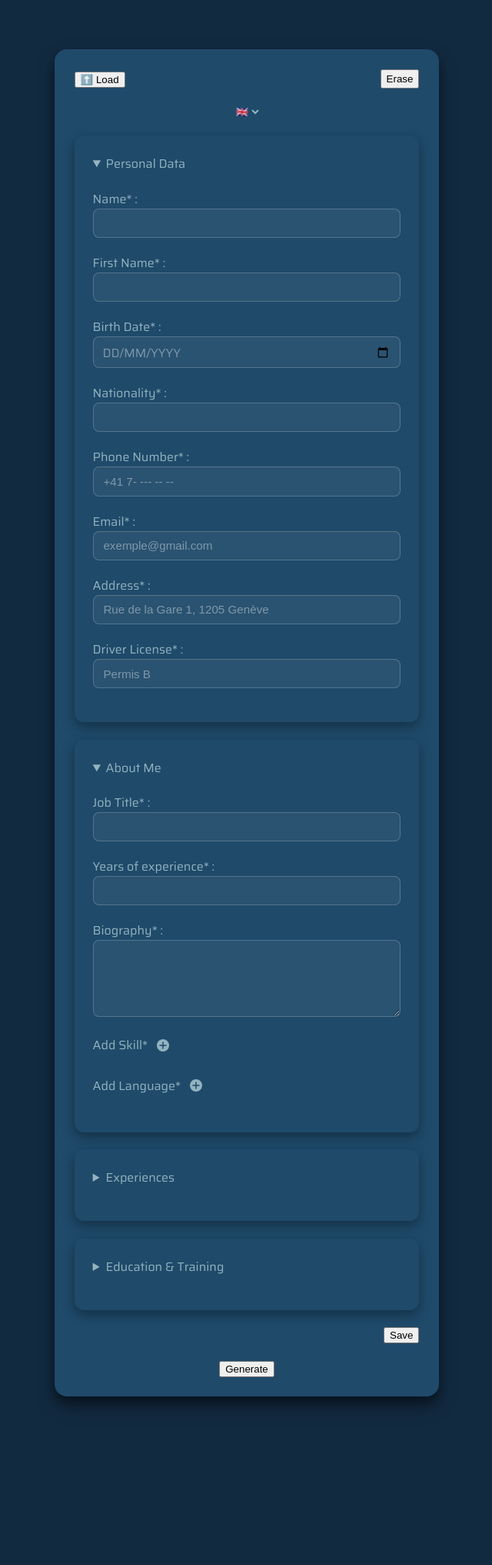
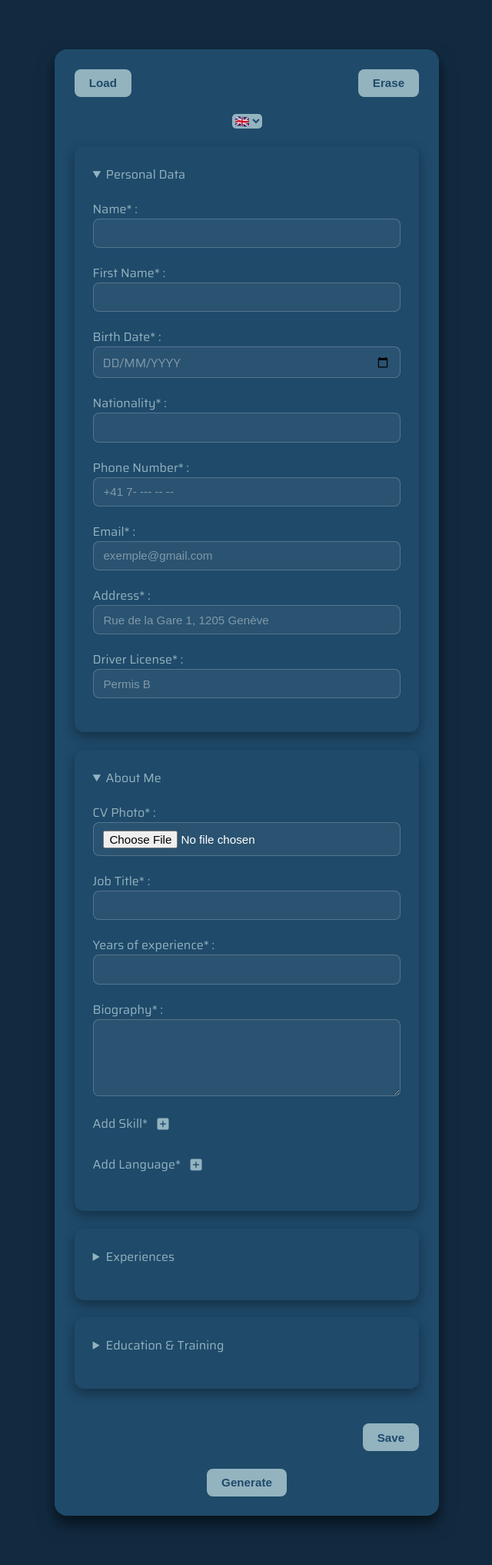
Before and after one commit to iliasmj/cv_generator, a Flask app: page / in a window 1280 px wide, after a click on "About Me". Shown: the whole page at 77% size, without its empty margins (319-959 px from the left). Before the commit the page ends 1829 px from the top, so only its background shows below. Run offline with Flask 3, Linux system fonts and the light colour scheme.

Commit message:
improve index style : styling proficiency selects + form action buttons / adding file input for uploading cv photo

```diff
--- a/app.py
+++ b/app.py
@@ -74,6 +74,7 @@ class Education:
 class Cv:
     def __init__(self):
         self.display_language = flask.request.form.get("display_language")
+        self.photo = flask.request.files["photo"]
         self.personal_data = {
             "name" : "",
             "first_name" : "",
@@ -107,7 +108,7 @@ class Cv:
 
     #gets about me data from index' form
     def get_about_me(self):
-        self.about_me["job_title"] =flask.request.form.get("about_job_title")
+        self.about_me["job_title"] = flask.request.form.get("about_job_title")
         self.about_me["years_experience"] = flask.request.form.get("years_experience")
         print(flask.request.form.get("bio"))
         self.about_me["bio"] = flask.request.form.get("bio")
@@ -159,6 +160,7 @@ class Cv:
     def serialize(self):
         return {
             "display_language": self.display_language,
+            "photo": self.photo.filename,
             "personal_data": self.personal_data,
             "about_me": {
                 "job_title": self.about_me["job_title"],
@@ -217,6 +219,7 @@ def save_cv():
     myCv.get_about_me()
     myCv.get_experiences()
     myCv.get_educations()
+    myCv.photo.save(os.path.join(project_root, "static/img/", myCv.photo.filename))
     myCv.save_json(myCv.display_language)
 #    print("myCv : ") #---------------------------------------CHECK
 #    print(vars(myCv)) #---------------------------------------CHECK
--- a/static/css/index.css
+++ b/static/css/index.css
@@ -46,9 +46,10 @@ body {
 
 #translate {
     justify-self: center;
-    background-color: #1f4a6a;
+    background-color: #93B3BF;
     border: none;
-    color: #93B3BF;
+    border-radius: 5px;
+    color: #1f4a6a;
 }
 
 form {
@@ -204,6 +205,10 @@ input::placeholder {
     object-fit: contain;
 }
 
+.add:hover img, .remove:hover img {
+    transform: scale(1.2);
+}
+
 .skill_remove_button_div, .activity_remove_button_div {
     display: flex;
     justify-content: center;
@@ -228,6 +233,27 @@ input::placeholder {
     display: flex;
     justify-content: center;
     align-items: center;
+}
+
+select {
+    border: 1px solid rgba(255, 255, 255, 0.2);
+    border-radius: 8px;
+    background-color: rgba(255, 255, 255, 0.05);
+    color: #ffffff;
+    font-size: 0.95rem;
+    transition: all 0.2s ease;
+}
+
+select:focus {
+    outline: none;
+    border-color: #4ca3dd;
+    box-shadow: 0 0 4px rgba(76, 163, 221, 0.4);
+    background-color: rgba(255, 255, 255, 0.08);
+}
+
+option {
+    background-color: #1f4a6a;
+    color: #ffffff;
 }
 
 .experience_div, .education_div {
@@ -273,8 +299,26 @@ input::placeholder {
 
 #save {
     justify-self: right;
+    margin-top: 5%;
 }
 
 #generate {
     justify-self: center;
 }
+
+#load, #erase, #generate, #save {
+    padding: 0.6rem 1.2rem;
+    border: none;
+    border-radius: 8px;
+    background-color: #93B3BF; /* fond clair */
+    color: #1f4a6a; /* texte couleur du parent */
+    font-size: 0.95rem;
+    font-weight: 600;
+    cursor: pointer;
+    transition: all 0.2s ease;
+}
+
+#load:hover, #erase:hover, #generate:hover, #save:hover {
+    background-color: #b1c8d0; /* un peu plus clair au survol */
+    transform: translateY(-1px);
+}
--- a/static/js/index.js
+++ b/static/js/index.js
@@ -13,6 +13,7 @@ traduction = {
         address : "Address<span id=\"required\">*</span> :",
         driverLicense : "Driver License<span id=\"required\">*</span> :",
         aboutMeTitle : "About Me",
+        photoLabel : "CV Photo<span id=\"required\">*</span> :",
         aboutJobTitle : "Job Title<span id=\"required\">*</span> :",
         yearsExperience : "Years of experience<span id=\"required\">*</span> :",
         bio : "Biography<span id=\"required\">*</span> :",
@@ -45,6 +46,7 @@ traduction = {
         address : "Adresse<span id=\"required\">*</span> :",
         driverLicense : "Permis de conduire<span id=\"required\">*</span> :",
         aboutMeTitle : "A propos de moi",
+        photoLabel : "Photo CV<span id=\"required\">*</span> :",
         aboutJobTitle : "Profession<span id=\"required\">*</span> :",
         yearsExperience : "Années d'expérience<span id=\"required\">*</span> :",
         bio : "Biographie<span id=\"required\">*</span> :",
@@ -80,6 +82,7 @@ class FirstLevelLabels {
         this.addressLabel = document.getElementById("address_label");
         this.driverLicenseLabel = document.getElementById("driver_license_label");
         this.aboutMeTitle = document.getElementById("about_me_title");
+        this.photoLabel = document.getElementById("photo_label");
         this.aboutJobTitleLabel = document.getElementById("about_job_title_label");
         this.yearsExperienceLabel = document.getElementById("years_experience_label");
         this.bioLabel = document.getElementById("bio_label");
@@ -102,6 +105,7 @@ class FirstLevelLabels {
         this.addressLabel.innerHTML = traduction[language].address;
         this.driverLicenseLabel.innerHTML = traduction[language].driverLicense;
         this.aboutMeTitle.innerHTML = traduction[language].aboutMeTitle;
+        this.photoLabel.innerHTML = traduction[language].photoLabel;
         this.aboutJobTitleLabel.innerHTML = traduction[language].aboutJobTitle;
         this.yearsExperienceLabel.innerHTML = traduction[language].yearsExperience;
         this.bioLabel.innerHTML = traduction[language].bio;
@@ -211,13 +215,13 @@ const proficiencyLevel = {
 
 const buttonInner = {
     "🇬🇧" : {
-        "load" : "⬆️ Load",
+        "load" : "Load",
         "erase" : "Erase",
         "save" : "Save",
         "generate" : "Generate"
     },
     "🇫🇷" : {
-        "load" : "⬆️ Charger",
+        "load" : "Charger",
         "erase" : "Effacer",
         "save" : "Sauvegarder",
         "generate" : "Générer"
@@ -549,7 +553,6 @@ const load = async function() {
         document.getElementById("email").value = data.personal_data.email;
         document.getElementById("address").value = data.personal_data.address;
         document.getElementById("driver_license").value = data.personal_data.driver_license;
-
         document.getElementById("about_job_title").value = data.about_me.job_title;
         document.getElementById("years_experience").value = data.about_me.years_experience;
         document.getElementById("bio").value = data.about_me.bio;
--- a/templates/cv.html
+++ b/templates/cv.html
@@ -11,7 +11,7 @@
             <section id="about_me">
                 <div class="left_grid">
                     <div class="photo_container">
-                        <img class="photo" src="{{ url_for('static', filename='img/photo.jpg') }}">
+                        <img class="photo" src="{{ url_for('static', filename='img/' + cv.photo) }}">
                     </div>
                     <div class="bio_container">
                         <h1>{{ cv.about_me["job_title"]|upper }}</h1>
--- a/templates/index.html
+++ b/templates/index.html
@@ -13,7 +13,7 @@
             </div>
             <button id="erase"></button>
         </div>
-        <form action="/save" method="post">
+        <form action="/save" method="post" enctype="multipart/form-data">
             <select id="translate" name="display_language">
                 <option id="english" value="🇬🇧">🇬🇧</option>
                 <option id="french" value="🇫🇷">🇫🇷</option>
@@ -58,6 +58,10 @@
             </details>
             <details id="about_me">
                 <summary id="about_me_title"></summary>
+                <div>
+                    <label id="photo_label"></label>
+                    <input id="photo" class="fixed" type="file" name="photo" required>
+                </div>
                 <div>
                     <label id="about_job_title_label"></label>
                     <input id="about_job_title" class="fixed" type="text" name="about_job_title" required>
```
Also changed, not shown: static/img/add.png, static/img/arrow_down.png (added), static/img/remove.png.
